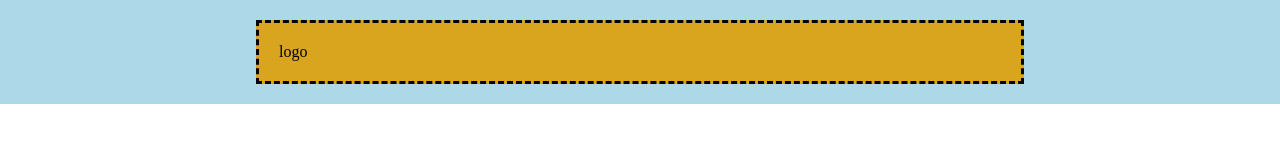
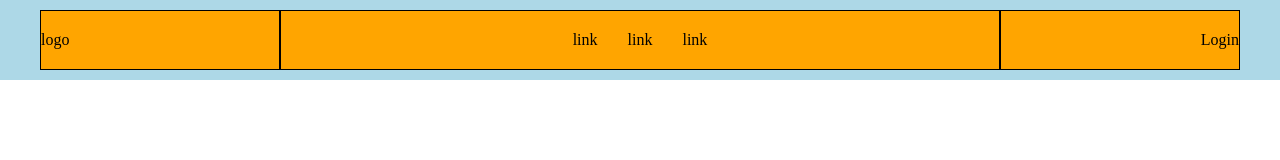
Before and after one commit to KehnAdrian31/htmlcss-struttura-discord, a plain HTML site: page index.html in a window 1280 px wide. Drawn offline with Linux system fonts and the light colour scheme.

Commit message:
[upd] [fix] header

```diff
--- a/css/styles.css
+++ b/css/styles.css
@@ -5,39 +5,55 @@
 
 }
 
+/* general */
 header {
-  padding: 20px 0px;
   background-color: #ADD8E7;
-  margin-bottom: 20px;
+  padding: 10px 0px;
 }
 
-.top {
-  max-width: 1200;
+/* layout classes */
+.container {
+  max-width: 1200px;
   margin: 0 auto;
   display: flex;
 }
 
-.box1 {
-  background-color: #DAA51E;
-  padding: 20px;
-  margin-left: 20%;
-  width: 60%;
-  border-style: dashed;
-  border-width: 3px;
+.col-20 {
+  width: 20%;
 }
 
-.bg-blue {
-  background-color: blue;
+.col-60 {
+  width: 60%;
 }
 
-.blue-container {
-  max-width: 900px;
-  margin: 0 auto;
-  display: flex;
+/* utilities */
+.bg-orange {
+  background-color: orange;
 }
 
+.border-black {
+  border: 1px solid black;
+}
 
-.pinkbox {
-  background-color: #EF82ED;
+.p-20 {
+  padding: 20px 0;
+}
 
+/* content classes */
+
+ul {
+  list-style-type: none;
 }
+
+header ul {
+  display: flex;
+  justify-content: center;
+}
+
+header ul li {
+  margin: 0 15px;
+}
+
+.text-right {
+  text-align: right;
+}
--- a/index.html
+++ b/index.html
@@ -10,17 +10,26 @@
 
 <body>
   <header>
-    <div class="top">
-      <div class="box1">logo</div>
+    <div class="container">
+      <div class="col-20 bg-orange border-black p-20">logo</div>
+      <div class="col-60 bg-orange border-black p-20">
+        <ul>
+          <li>link</li>
+          <li>link</li>
+          <li>link</li>
+        </ul>
+      </div>
+      <div class="col-20 bg-orange border-black text-right p-20"> Login</div>
     </div>
   </header>
   <main>
-    <div class="bg-blue">
-      <div class="blue-container">
-        <div class="pinkbox"></div>
-      </div>
-    </div>
+
   </main>
+
+  <footer>
+
+
+  </footer>
 
 </body>
 
```
